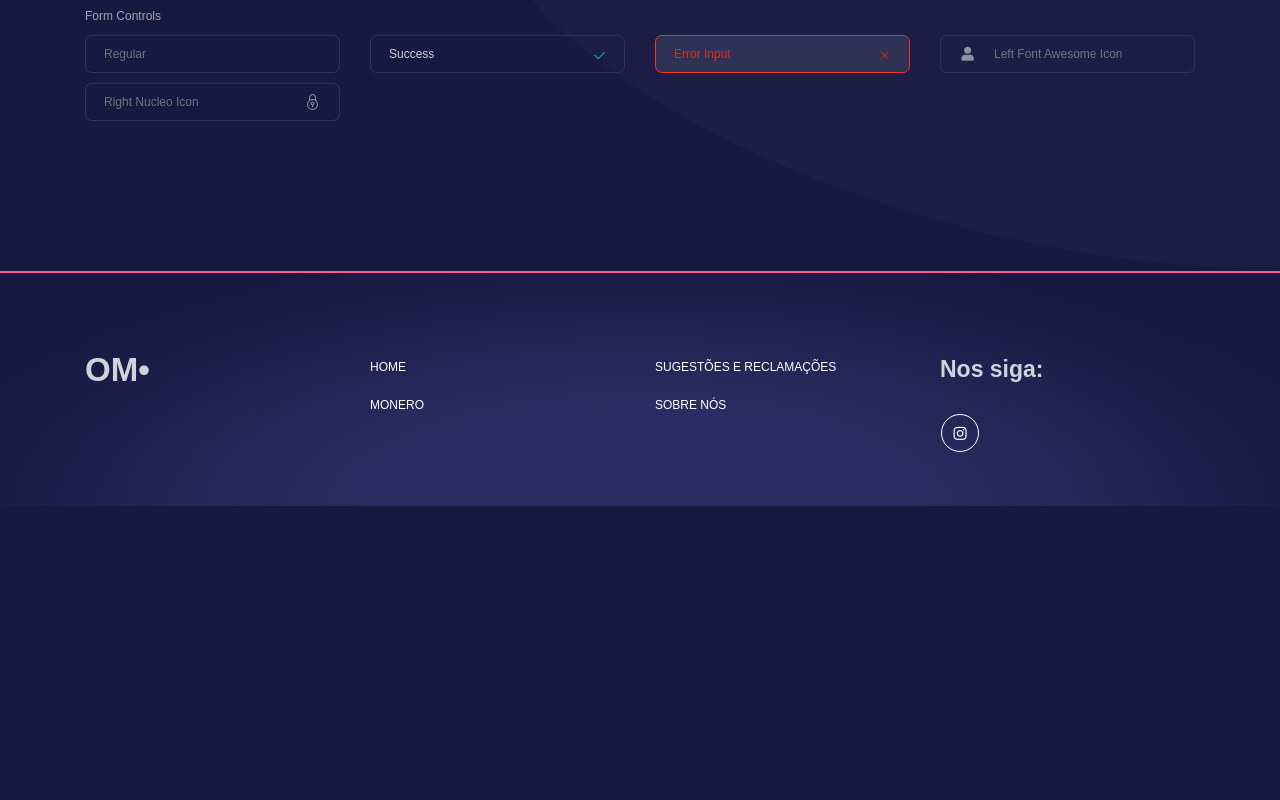
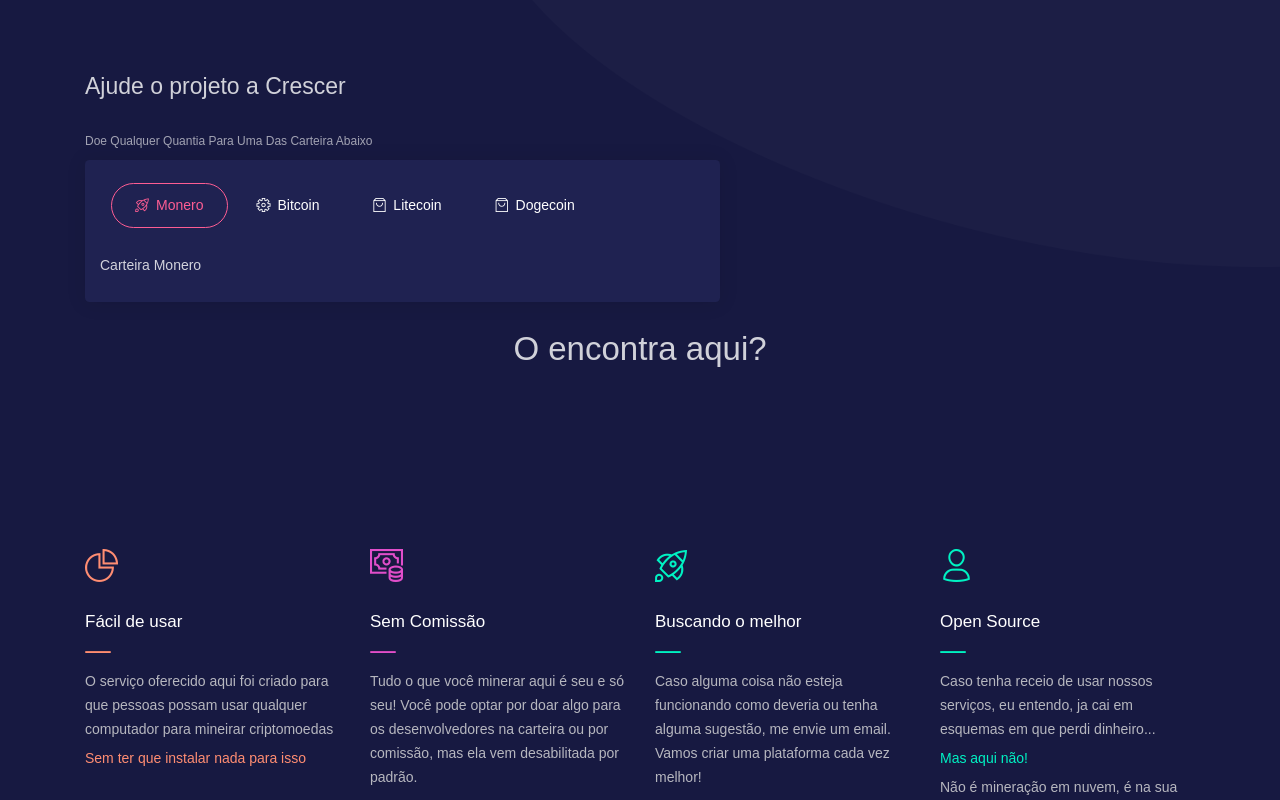
Before and after one commit to SouzaCode/online-miner, an Angular app: page / in a window 1280 px wide. Shown: the part 740-1540 px from the top of the page. Before the commit the page ends 1246 px from the top, so only its background shows below. Built offline with nearby package versions, Linux system fonts and the light colour scheme.

Commit message:
criado o sobre coloquei um pedido para deixar os anúncios habilitados

```diff
--- a/src/app/app.component.html
+++ b/src/app/app.component.html
@@ -5,71 +5,17 @@
       <div class="section section-basic" id="basic-elements">
         <img class="path" src="assets/img/path1.png" />
         <div class="container">
+          <p class="blockquote blockquote-danger">
+            Oi, vi que você tem um bloqueador de anúncios.<br />
+            se não for pedir muito, poderia deixar os anúncios habilitados? Este
+            é um site gratuído, mas mantê-lo não é...<br />
+            Mas pela filosofia do criador deste lugar não quero te obrigar a
+            nada.
+          </p>
           <router-outlet id="router-outlet"></router-outlet>
 
           <div class="space-70"></div>
-          <div id="sobre">
-            <h3>Sobre o Projeto</h3>
-            <p class="category">Form Controls</p>
-            <div class="row">
-              <div class="col-sm-6 col-lg-3">
-                <div class="form-group">
-                  <input
-                    class="form-control"
-                    placeholder="Regular"
-                    type="text"
-                    value=""
-                  />
-                </div>
-              </div>
-              <div class="col-sm-6 col-lg-3">
-                <div class="form-group has-success">
-                  <input
-                    class="form-control form-control-success"
-                    type="text"
-                    value="Success"
-                  />
-                </div>
-              </div>
-              <div class="col-sm-6 col-lg-3">
-                <div class="form-group has-danger">
-                  <input
-                    class="form-control form-control-danger"
-                    type="email"
-                    value="Error Input"
-                  />
-                </div>
-              </div>
-              <div class="col-sm-6 col-lg-3">
-                <div class="input-group">
-                  <div class="input-group-prepend">
-                    <span class="input-group-text"
-                      ><i class="fa fa-user"></i
-                    ></span>
-                  </div>
-                  <input
-                    class="form-control"
-                    placeholder="Left Font Awesome Icon"
-                    type="text"
-                  />
-                </div>
-              </div>
-              <div class="col-sm-6 col-lg-3">
-                <div class="input-group">
-                  <input
-                    class="form-control"
-                    placeholder="Right Nucleo Icon"
-                    type="text"
-                  />
-                  <div class="input-group-append">
-                    <span class="input-group-text"
-                      ><i class="tim-icons icon-lock-circle"></i
-                    ></span>
-                  </div>
-                </div>
-              </div>
-            </div>
-          </div>
+          <app-sobre></app-sobre>
           <div class="space-70"></div>
         </div>
       </div>
--- a/src/app/app.module.ts
+++ b/src/app/app.module.ts
@@ -1,5 +1,17 @@
 import { BrowserModule } from '@angular/platform-browser';
+import { BrowserAnimationsModule } from '@angular/platform-browser/animations';
 import { NgModule } from '@angular/core';
+
+import { BsDropdownModule } from 'ngx-bootstrap/dropdown';
+import { ProgressbarModule } from 'ngx-bootstrap/progressbar';
+import { TooltipModule } from 'ngx-bootstrap/tooltip';
+import { CollapseModule } from 'ngx-bootstrap/collapse';
+import { TabsModule } from 'ngx-bootstrap/tabs';
+import { PaginationModule } from 'ngx-bootstrap/pagination';
+import { AlertModule } from 'ngx-bootstrap/alert';
+import { BsDatepickerModule } from 'ngx-bootstrap/datepicker';
+import { CarouselModule } from 'ngx-bootstrap/carousel';
+import { ModalModule } from 'ngx-bootstrap/modal';
 
 import { AppRoutingModule } from './app-routing.module';
 import { AppComponent } from './app.component';
@@ -7,6 +19,7 @@
 import { HeaderComponent } from './header/header.component';
 import { FooterComponent } from './footer/footer.component';
 import { HomeComponent } from './home/home.component';
+import { SobreComponent } from './sobre/sobre.component';
 
 @NgModule({
   declarations: [
@@ -15,8 +28,23 @@
     HeaderComponent,
     FooterComponent,
     HomeComponent,
+    SobreComponent,
   ],
-  imports: [BrowserModule, AppRoutingModule],
+  imports: [
+    BrowserAnimationsModule,
+    BrowserModule,
+    AppRoutingModule,
+    BsDropdownModule.forRoot(),
+    ProgressbarModule.forRoot(),
+    TooltipModule.forRoot(),
+    CollapseModule.forRoot(),
+    TabsModule.forRoot(),
+    PaginationModule.forRoot(),
+    AlertModule.forRoot(),
+    BsDatepickerModule.forRoot(),
+    CarouselModule.forRoot(),
+    ModalModule.forRoot(),
+  ],
   providers: [],
   bootstrap: [AppComponent],
 })
--- a/src/app/header/header.component.html
+++ b/src/app/header/header.component.html
@@ -37,7 +37,7 @@
           </div>
         </div>
       </div>
-      <div class="col-sm-6 col-lg-3">
+      <div class="col-sm-6 col-lg-4">
         <p class="category">Uso da CPU: {{ cpuPower }}%</p>
         <form name="cpuUsageForm">
           <input
--- /dev/null
+++ b/src/app/sobre/sobre.component.html
@@ -0,0 +1,104 @@
+<div id="sobre">
+  <h3>Ajude o projeto a Crescer</h3>
+  <p class="category">Doe qualquer quantia para uma das carteira abaixo</p>
+  <div class="row">
+    <div class="col-md-10 col-xl-7 mr-auto">
+      <div class="card">
+        <div class="card-header">
+          <tabset class="nav-tabs-danger">
+            <tab>
+              <ng-template tabHeading>
+                <i class="tim-icons icon-spaceship"> </i> Monero
+              </ng-template>
+              <p>Carteira Monero <br /><br /></p>
+            </tab>
+            <tab>
+              <ng-template tabHeading>
+                <i class="tim-icons icon-settings-gear-63"> </i> Bitcoin
+              </ng-template>
+              <p>Carteira Bitcoin<br /><br /></p>
+            </tab>
+            <tab>
+              <ng-template tabHeading>
+                <i class="tim-icons icon-bag-16"> </i> Litecoin
+              </ng-template>
+              <p>Carteira Litecoin<br /><br /></p> </tab
+            ><tab>
+              <ng-template tabHeading>
+                <i class="tim-icons icon-bag-16"> </i> Dogecoin
+              </ng-template>
+              <p>Carteira Dogecoin<br /><br /></p>
+            </tab>
+          </tabset>
+        </div>
+      </div>
+    </div>
+  </div>
+  <div class="row justify-content-center">
+    <div class="col-lg-12">
+      <h1 class="text-center">O encontra aqui?</h1>
+      <div class="row row-grid justify-content-center">
+        <div class="col-lg-3">
+          <div class="info">
+            <div class="icon icon-warning">
+              <i class="tim-icons icon-chart-pie-36"></i>
+            </div>
+            <h4 class="info-title">Fácil de usar</h4>
+            <hr class="line-warning" />
+            <p>
+              O serviço oferecido aqui foi criado para que pessoas possam usar
+              qualquer computador para mineirar criptomoedas
+            </p>
+            <p class="text-warning">Sem ter que instalar nada para isso</p>
+          </div>
+        </div>
+        <div class="col-lg-3">
+          <div class="info">
+            <div class="icon icon-primary">
+              <i class="tim-icons icon-money-coins"></i>
+            </div>
+            <h4 class="info-title">Sem Comissão</h4>
+            <hr class="line-primary" />
+            <p>
+              Tudo o que você minerar aqui é seu e só seu! Você pode optar por
+              doar algo para os desenvolvedores na carteira ou por comissão, mas
+              ela vem desabilitada por padrão.
+            </p>
+          </div>
+        </div>
+        <div class="col-lg-3">
+          <div class="info">
+            <div class="icon icon-success">
+              <i class="tim-icons icon-spaceship"></i>
+            </div>
+            <h4 class="info-title">Buscando o melhor</h4>
+            <hr class="line-success" />
+            <p>
+              Caso alguma coisa não esteja funcionando como deveria ou tenha
+              alguma sugestão, me envie um email. Vamos criar uma plataforma
+              cada vez melhor!
+            </p>
+          </div>
+        </div>
+        <div class="col-lg-3">
+          <div class="info">
+            <div class="icon icon-success">
+              <i class="tim-icons icon-single-02"></i>
+            </div>
+            <h4 class="info-title">Open Source</h4>
+            <hr class="line-success" />
+            <p>
+              Caso tenha receio de usar nossos serviços, eu entendo, ja cai em
+              esquemas em que perdi dinheiro...
+            </p>
+            <p class="text-success">Mas aqui não!</p>
+            <p>
+              Não é mineração em nuvem, é na sua máquina! mas pode ler o código
+              se se sentir mais confortável com isso
+            </p>
+          </div>
+        </div>
+      </div>
+    </div>
+  </div>
+</div>
--- /dev/null
+++ b/src/app/sobre/sobre.component.ts
@@ -0,0 +1,15 @@
+import { Component, OnInit } from '@angular/core';
+
+@Component({
+  selector: 'app-sobre',
+  templateUrl: './sobre.component.html',
+  styleUrls: ['./sobre.component.scss'],
+})
+export class SobreComponent implements OnInit {
+  focus;
+  focus1;
+  focus2;
+  constructor() {}
+
+  ngOnInit(): void {}
+}
```
Also changed, not shown: src/app/sobre/sobre.component.scss (added), 1 other file (tests, documents, lock files or other folders).
